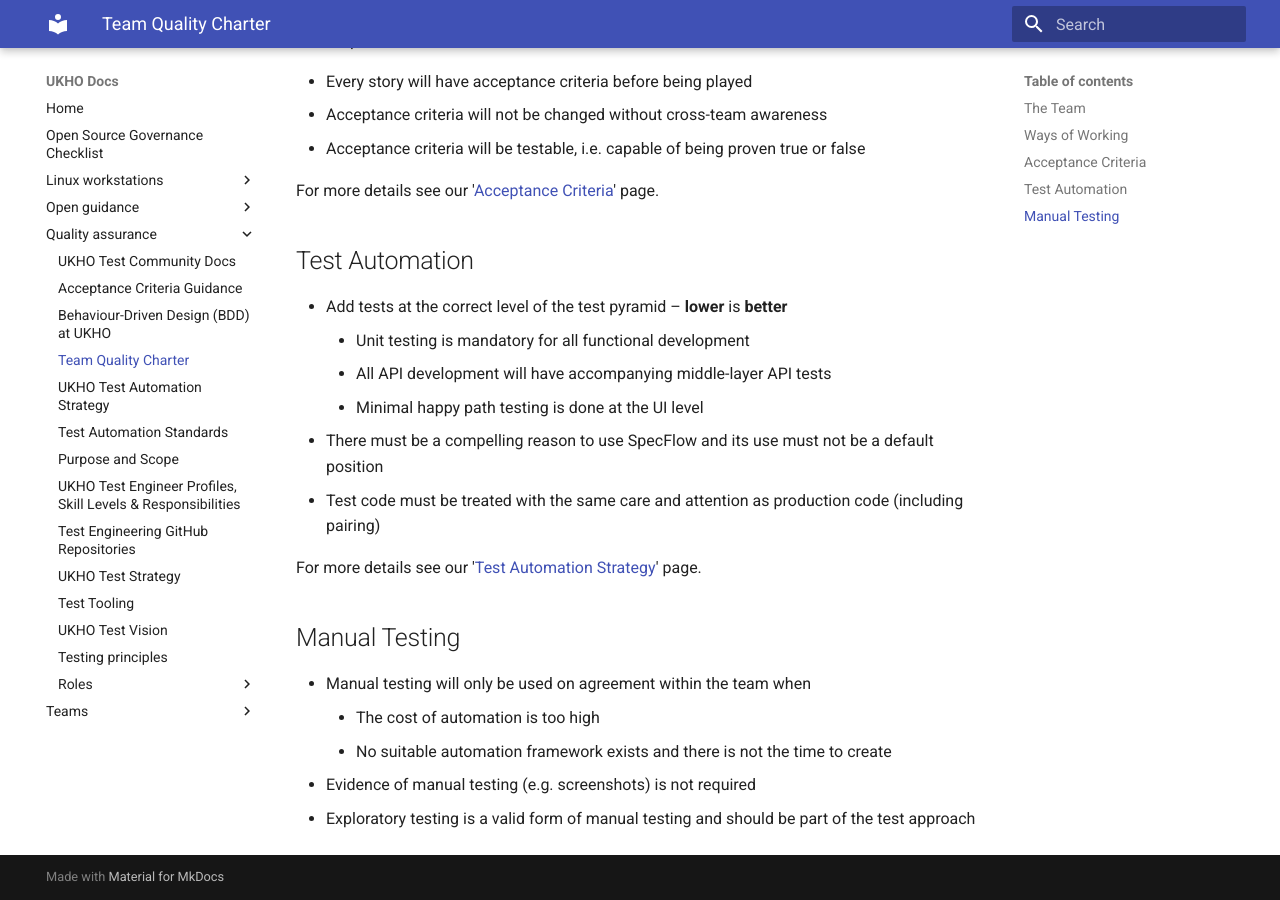
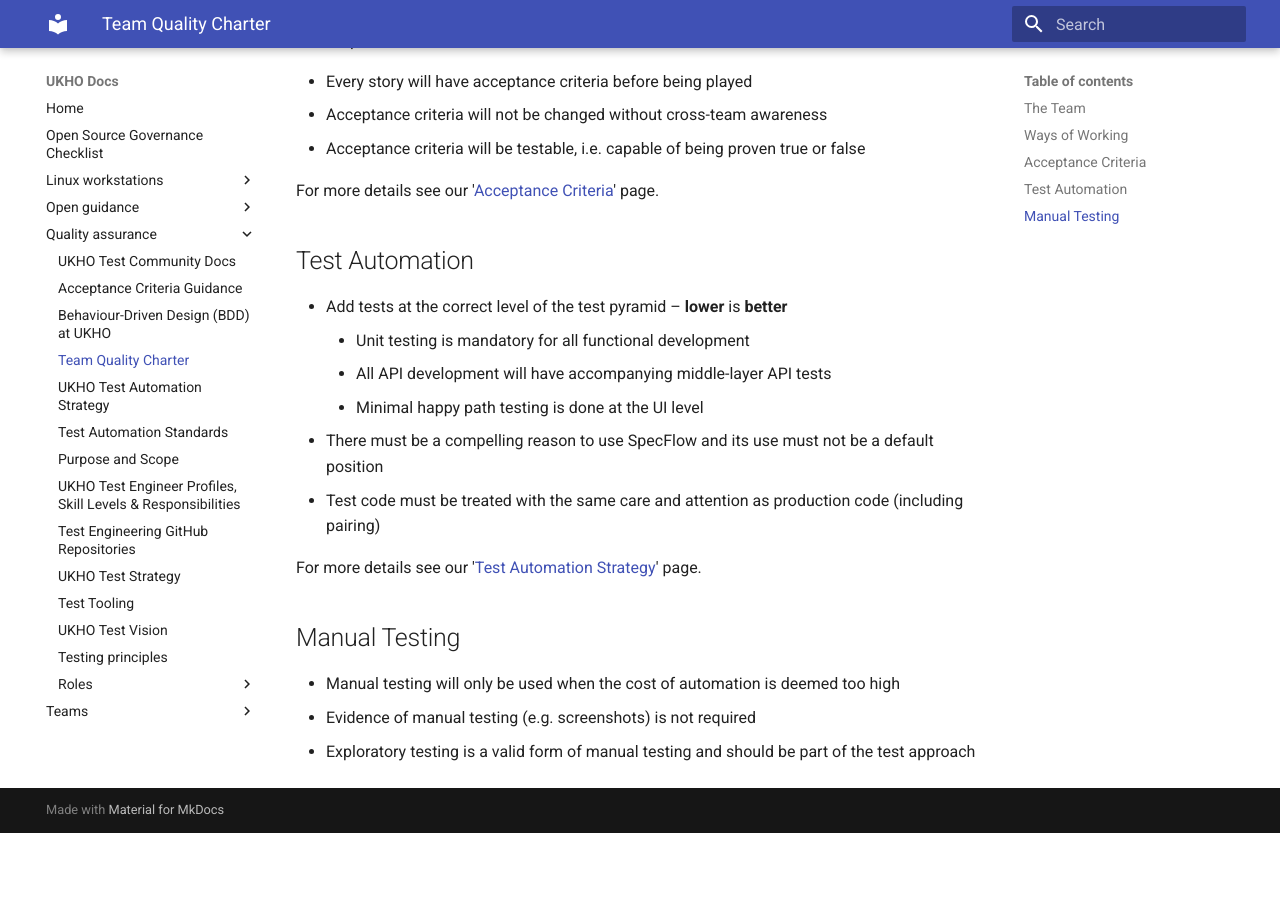
Before and after one commit to UKHO/docs, an MkDocs documentation site: the page built from docs/quality-assurance/team-quality-charter.md, in a window 1280 px wide and 900 px high, scrolled down 747 px. Built offline with MkDocs 1.6.1 and Material for MkDocs 9.7.7, drawn with Linux system fonts in a browser that asks for light colours; after the commit the page ends 1580 px from its top, so only the background shows below that.

Commit message:
Update following peer review

```diff
--- a/docs/quality-assurance/team-quality-charter.md
+++ b/docs/quality-assurance/team-quality-charter.md
@@ -36,8 +36,6 @@ For more details see our '[Test Automation Strategy](test-automation-strategy.md
 
 ## Manual Testing
 
- - Manual testing will only be used on agreement within the team when
-	 - The cost of automation is too high
-	 - No suitable automation framework exists and there is not the time to create
+ - Manual testing will only be used when the cost of automation is deemed too high
  - Evidence of manual testing (e.g. screenshots) is not required
  - Exploratory testing is a valid form of manual testing and should be part of the test approach
```
